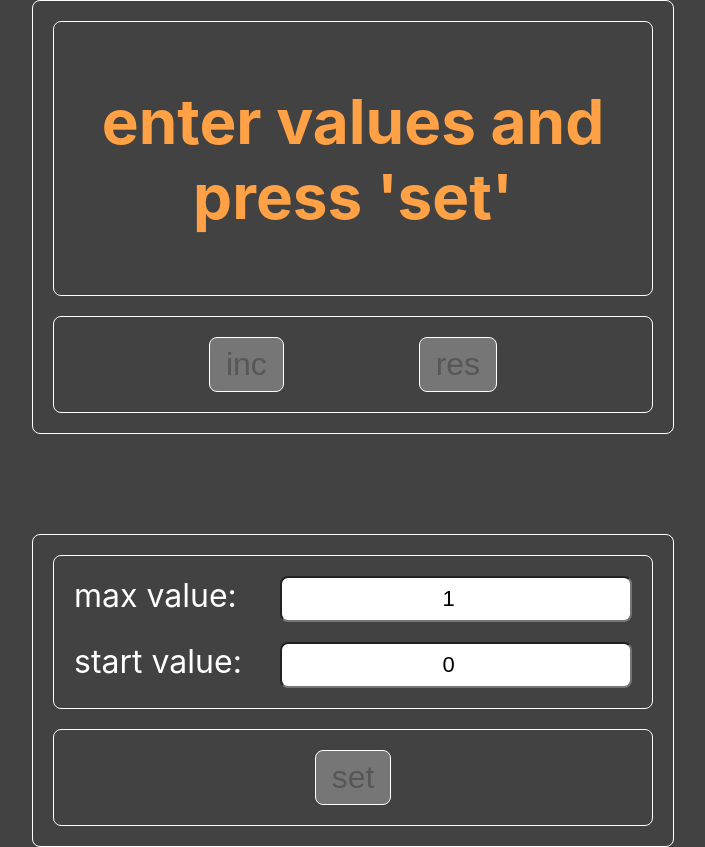
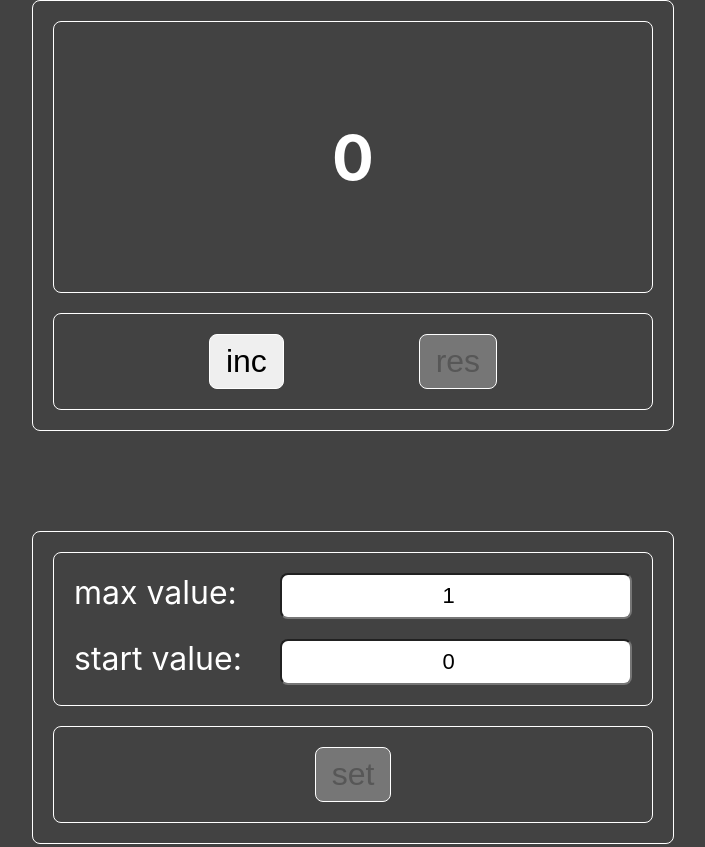
Before and after one commit to dyerman456/02-counter, a React (Create React App) app: page / in a window 1280 px wide. Shown: the whole page, without its empty margins (287-992 px from the left). Built offline with nearby package versions, Linux system fonts and the light colour scheme.

Commit message:
fix bugs and errors

```diff
--- a/src/App.css
+++ b/src/App.css
@@ -18,6 +18,13 @@ body {
   text-align: center;
   border: 1px solid var(--primary-color);
   border-radius: 8px;
+}
+
+.title-container {
+  display: flex;
+  justify-content: center;
+  align-items: center;
+  min-height: 230px;
 }
 
 .counter-value {
--- a/src/App.tsx
+++ b/src/App.tsx
@@ -11,14 +11,10 @@ function App() {
   const [startValue, setStartValue] = useState<number>(0) // min value from input
   const [maxValue, setMaxValue] = useState<number>(1) // max value from input
 
-  const [checkStartValue, setCheckStartValue] = useState(startValue)
-  const [checkMaxValue, setCheckMaxValue] = useState(maxValue)
+  const [appliedStartValue, setAppliedStartValue] = useState(startValue) // applied start value after button click
+  const [appliedMaxValue, setAppliedMaxValue] = useState(maxValue) // applied max value after button click
 
-  // Сравнить, равны ли переменные в момент когда мы меняем инпуты
-
-  const [isSetDisabled, setIsSetDisabled] = useState(false)
-
-  const [isSetPressed, setIsSetPressed] = useState(false) // if set button pressed
+  const [isSetDisabled, setIsSetDisabled] = useState(false) // if set button disabled
 
   const increaseCounterValue = () => {
     setCounterValue(prevState => {
@@ -34,14 +30,11 @@ function App() {
 
   const setValues = () => {
     setCounterValue(startValue)
-    setIsSetPressed(true)
-    setCheckStartValue(startValue)
-    setCheckMaxValue(maxValue)
+    setAppliedStartValue(startValue)
+    setAppliedMaxValue(maxValue)
     localStorage.setItem("counterValue", JSON.stringify(startValue))
     localStorage.setItem("minValue", JSON.stringify(startValue))
     localStorage.setItem("maxValue", JSON.stringify(maxValue))
-
-    localStorage.setItem("isSetPressed", JSON.stringify(true))
   }
 
   useEffect(() => {
@@ -49,8 +42,6 @@ function App() {
 
     let minValueAsString = localStorage.getItem("minValue")
     let maxValueAsString = localStorage.getItem("maxValue")
-
-    let isSetPressedAsString = localStorage.getItem("isSetPressed")
 
     if (typeof counterValueAsString === "string") {
       setCounterValue(JSON.parse(counterValueAsString))
@@ -64,20 +55,13 @@ function App() {
       setMaxValue(JSON.parse(maxValueAsString))
     }
 
-    if (typeof isSetPressedAsString === "string") {
-      setIsSetPressed(JSON.parse(isSetPressedAsString))
-    }
-
     if (typeof minValueAsString === "string") {
-      setCheckStartValue(JSON.parse(minValueAsString))
+      setAppliedStartValue(JSON.parse(minValueAsString))
     }
 
     if (typeof maxValueAsString === "string") {
-      setCheckMaxValue(JSON.parse(maxValueAsString))
+      setAppliedMaxValue(JSON.parse(maxValueAsString))
     }
-
-    console.log("check start value " + (startValue === checkStartValue))
-    console.log("check max value " + (maxValue === checkMaxValue))
   }, [])
 
   return (
@@ -86,18 +70,18 @@ function App() {
         <CounterTitle
           startValue={startValue}
           maxValue={maxValue}
-          isSetPressed={isSetPressed}
           counterValue={counterValue}
+          appliedStartValue={appliedStartValue}
+          appliedMaxValue={appliedMaxValue}
         />
         <CounterControls
           increaseCounterValue={increaseCounterValue}
           counterValue={counterValue}
           maxValue={maxValue}
-          isSetPressed={isSetPressed}
           resetCounterValue={resetCounterValue}
           startValue={startValue}
-          checkStartValue={checkStartValue}
-          checkMaxValue={checkMaxValue}
+          appliedStartValue={appliedStartValue}
+          appliedMaxValue={appliedMaxValue}
         />
       </div>
       <CounterSettings
@@ -106,8 +90,8 @@ function App() {
         startValue={startValue}
         setStartValue={setStartValue}
         setValues={setValues}
-        checkStartValue={checkStartValue}
-        checkMaxValue={checkMaxValue}
+        appliedStartValue={appliedStartValue}
+        appliedMaxValue={appliedMaxValue}
         isSetDisabled={isSetDisabled}
         setIsSetDisabled={setIsSetDisabled}
       />
--- a/src/components/CounterControls.tsx
+++ b/src/components/CounterControls.tsx
@@ -5,11 +5,10 @@ type Props = {
   increaseCounterValue: () => void
   counterValue: number
   maxValue: number
-  isSetPressed: boolean
   resetCounterValue: () => void
   startValue: number
-  checkStartValue: number
-  checkMaxValue: number
+  appliedStartValue: number
+  appliedMaxValue: number
 }
 
 export const CounterControls = (props: Props) => {
@@ -18,20 +17,19 @@ export const CounterControls = (props: Props) => {
     increaseCounterValue,
     counterValue,
     maxValue,
-    isSetPressed,
     resetCounterValue,
     startValue,
-    checkStartValue,
-    checkMaxValue
+    appliedStartValue,
+    appliedMaxValue
   } = props
 
 
   return (
     <div className="container counter-controls">
       <Button className="button counter-controls__button" title="inc" callback={increaseCounterValue}
-              isDisabled={counterValue >= maxValue || !isSetPressed || checkStartValue !== startValue}/>
+              isDisabled={counterValue >= maxValue || startValue !== appliedStartValue || maxValue !== appliedMaxValue}/>
       <Button className="button counter-controls__button" title="res" callback={resetCounterValue}
-              isDisabled={counterValue === startValue || !isSetPressed || checkMaxValue !== maxValue}/>
+              isDisabled={counterValue === startValue || startValue !== appliedStartValue || maxValue !== appliedMaxValue}/>
     </div>
   )
 }
--- a/src/components/CounterSettings.tsx
+++ b/src/components/CounterSettings.tsx
@@ -10,8 +10,8 @@ type Props = {
   setValues: () => void
   isSetDisabled: boolean
   setIsSetDisabled: (isSetDisabled: boolean) => void
-  checkStartValue: number
-  checkMaxValue: number
+  appliedStartValue: number
+  appliedMaxValue: number
 }
 
 export const CounterSettings = (props: Props) => {
@@ -22,16 +22,15 @@ export const CounterSettings = (props: Props) => {
     startValue,
     setStartValue,
     setValues,
-    isSetDisabled,
-    setIsSetDisabled,
-    checkStartValue,
-    checkMaxValue
+    appliedStartValue,
+    appliedMaxValue
   } = props
 
   const [error, setError] = useState<string | null>(null) // error
 
   useEffect(() => {
-    setIsSetDisabled(startValue >= 0 && maxValue >= 0 && startValue === checkStartValue && maxValue === checkMaxValue)
+    // setIsSetDisabled(startValue >= 0 && maxValue >= 0 && startValue === appliedStartValue && maxValue === appliedMaxValue)
+    //  || startValue >= maxValue
     if (startValue >= maxValue || startValue < 0 || maxValue < 0) {
       setError("error")
     } else {
@@ -52,7 +51,7 @@ export const CounterSettings = (props: Props) => {
         </div>
       </div>
       <div className="container">
-        <Button className="button" title="set" callback={setValues} isDisabled={isSetDisabled}/>
+        <Button className="button" title="set" callback={setValues} isDisabled={startValue < 0 || startValue >= maxValue || startValue === appliedStartValue && maxValue === appliedMaxValue}/>
       </div>
     </div>
   )
--- a/src/components/CounterTitle.tsx
+++ b/src/components/CounterTitle.tsx
@@ -1,13 +1,20 @@
 type Props = {
   startValue: number
   maxValue: number
-  isSetPressed: boolean
   counterValue: number
+  appliedStartValue: number
+  appliedMaxValue: number
 }
 
 export const CounterTitle = (props: Props) => {
 
-  const {startValue, maxValue, isSetPressed, counterValue} = props
+  const {
+    startValue,
+    maxValue,
+    counterValue,
+    appliedStartValue,
+    appliedMaxValue
+  } = props
 
   let counterTitle
 
@@ -15,22 +22,22 @@ export const CounterTitle = (props: Props) => {
     counterTitle = (
       <h1 className="counter-value counter-value-error">Incorrect value!</h1>
     );
-  } else if (isSetPressed) {
+  } else if (startValue !== appliedStartValue || maxValue !== appliedMaxValue) {
+    counterTitle = (
+      <h1 className="counter-value counter-value-set">
+        enter values and press 'set'
+      </h1>
+    );
+  } else {
     counterTitle = (
       <h1 className={`counter-value ${maxValue === counterValue ? "counter-value-error" : ""}`}>
         {counterValue}
       </h1>
     );
-  } else {
-    counterTitle = (
-      <h1 className="counter-value counter-value-set">
-        enter values and press 'set'
-      </h1>
-    );
   }
 
   return (
-    <div className="container">
+    <div className="container title-container">
       {counterTitle}
     </div>
   )
```
